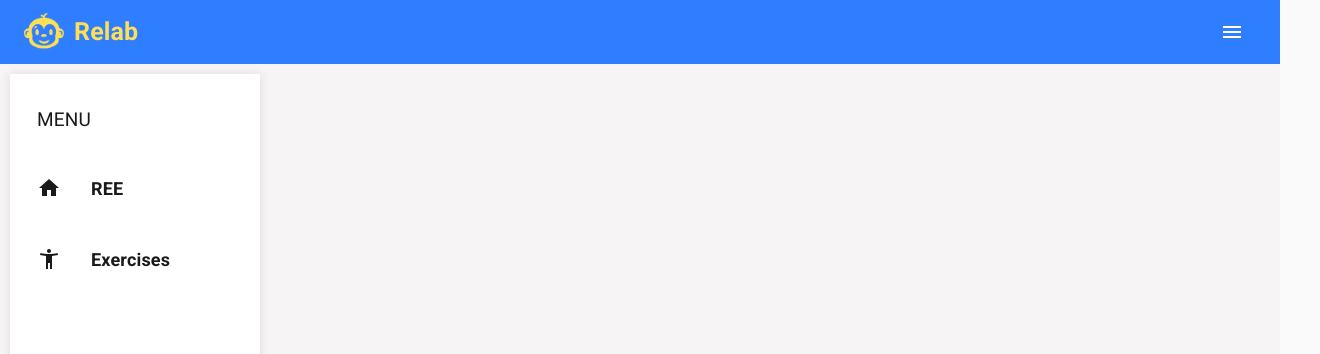
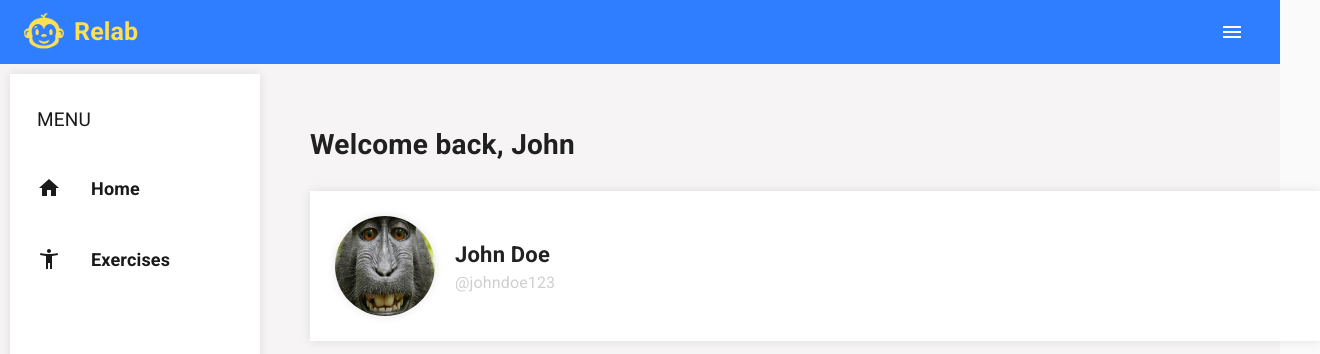
Before and after one commit to damianbrowne/cmsi370-djaw, a React (Create React App) app: page / in a window 1280 px wide. Shown: the top 354 px of the page, 1320 px wide, since content can reach past the window. Built offline with nearby package versions, Linux system fonts and the light colour scheme.

Commit message:
Reverted all changes

```diff
--- a/src/pages/Dashboard/Dashboard.js
+++ b/src/pages/Dashboard/Dashboard.js
@@ -101,9 +101,6 @@ const Dashboard = () => {
   }
 
   const routeToCourses  = () => {
-    <Route exact path="/Topic">
-        <Topic/>
-    </Route>
     window.open("/Topic", "_self");
     console.log("Courses");
     // <HashRouter>
@@ -128,7 +125,7 @@ const Dashboard = () => {
                 <Typography className={classes.title}>MENU</Typography>
                 <Button onClick={routeToHome} className={classes.menuItem} disableTouchRipple>
                     <HomeIcon className={classes.menuIcon}/>
-                    <Typography className={classes.menuText}>REE</Typography>
+                    <Typography className={classes.menuText}>Home</Typography>
                 </Button>
                 <Button onClick={routeToCourses} className={classes.menuItem} disableTouchRipple>
                     <AccessibilityNewIcon className={classes.menuIcon}/>
@@ -139,25 +136,25 @@ const Dashboard = () => {
                     <Typography className={classes.menuText}>Progress</Typography>
                 </Button> */}
             </div>
-            {/* <div className={classes.rightPanel}>
+            <div className={classes.rightPanel}>
                 <Switch>
-                    <Route exact path="/Customize">
+                    <Route path="/Customize">
                         <Customize />
                     </Route>
-                    <Route exact path="/Settings">
+                    <Route path="/Settings">
                         <Settings />
                     </Route>
-                    <Route exact path="/Progress">
+                    <Route path="/Progress">
                         <Progress />
                     </Route>
-                    <Route exact path="/Topic">
+                    <Route path="/Topic">
                         <Topic />
                     </Route>
-                    <Route exact path="/">
+                    <Route path="/">
                         <Home />
                     </Route>
                 </Switch>
-            </div> */}
+            </div>
         </div>
     </div>
   );
```
